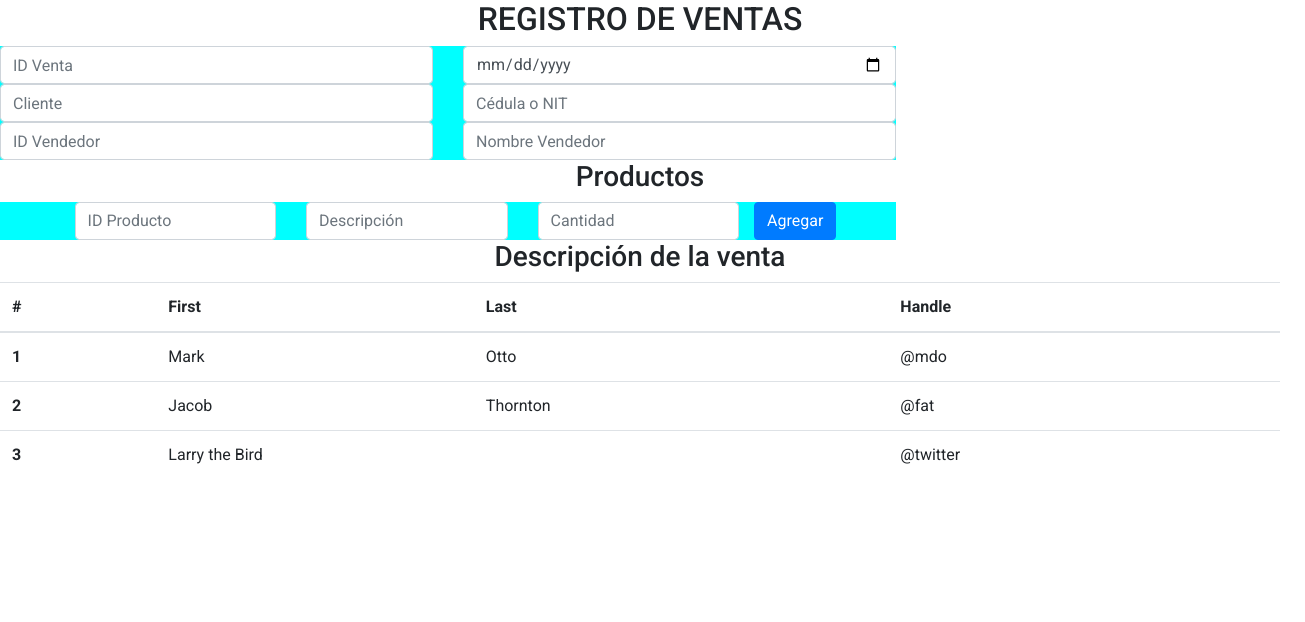
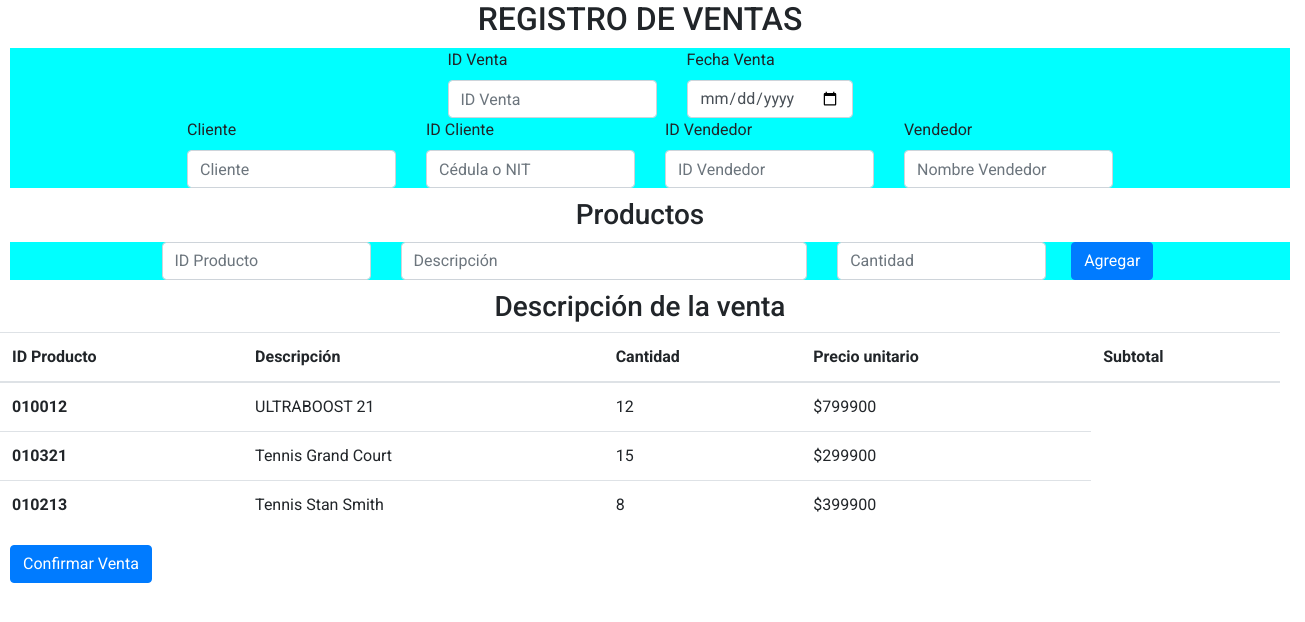
Before and after one commit to NovaDevs-MinTIC/NovaDevs, a React (Create React App) app: page /RegistroVentas in a window 1280 px wide. Shown: the top 622 px of the page, 1305 px wide, since content can reach past the window. Built offline with nearby package versions, Linux system fonts and the light colour scheme.

Commit message:
Se agregan algunos estilos a la página registro de ventas

```diff
--- a/src/pages/RegistroVentas.jsx
+++ b/src/pages/RegistroVentas.jsx
@@ -7,25 +7,31 @@ const RegistroVentas = () => {
             <h2>REGISTRO DE VENTAS</h2>
             <div className="formulario">
                 <form action="">
-                    <div className="row">
-                        <div className="col-md-6" >
+                    <div className="row g-3">
+                        <div className="col-auto" >
+                            <label for="exampleFormControlInput1" class="form-label">ID Venta</label>
                             <input type="text" placeholder="ID Venta" className="form-control"/>
                         </div>
-                        <div className="col-md-6">
+                        <div className="col-auto">
+                            <label for="exampleFormControlInput1" class="form-label">Fecha Venta</label>
                             <input type="date" placeholder="Fecha Venta" className="form-control"/>
                         </div>
                     </div>
-                    <div className="row">
-                        <div className="col-md-6">
+                    <div className="row g-3">
+                        <div className="col-auto">
+                            <label for="exampleFormControlInput1" class="form-label">Cliente</label>
                             <input type="text" placeholder="Cliente" className="form-control"/>
                         </div>
-                        <div className="col-md-6">
+                        <div className="col-auto">
+                            <label for="exampleFormControlInput1" class="form-label">ID Cliente</label>
                             <input type="number" placeholder="Cédula o NIT" className="form-control"/>
                         </div>
-                        <div className="col-md-6">
+                        <div className="col-auto">
+                            <label for="exampleFormControlInput1" class="form-label">ID Vendedor</label>
                             <input type="number" placeholder="ID Vendedor" className="form-control"/>
                         </div>
-                        <div className="col-md-6">
+                        <div className="col-auto">
+                            <label for="exampleFormControlInput1" class="form-label">Vendedor</label>
                             <input type="text" placeholder="Nombre Vendedor" className="form-control"/>
                         </div>
                     </div>
@@ -36,13 +42,13 @@ const RegistroVentas = () => {
                 <div className="formulario">
                 <form action="">
                     <div className="row">
-                        <div className="col-md-3" >
+                        <div className="col-auto" >
                             <input type="number" placeholder="ID Producto" className="form-control"/>
                         </div>
-                        <div className="col-md-3">
+                        <div className="col-4">
                             <input type="text" placeholder="Descripción" className="form-control"/>
                         </div>
-                        <div className="col-md-3">
+                        <div className="col-auto">
                             <input type="number" placeholder="Cantidad" className="form-control"/>
                         </div>
                         <button type="button" class="btn btn-primary">Agregar</button>
@@ -54,32 +60,37 @@ const RegistroVentas = () => {
                 <table class="table">
                     <thead>
                         <tr>
-                        <th scope="col">#</th>
-                        <th scope="col">First</th>
-                        <th scope="col">Last</th>
-                        <th scope="col">Handle</th>
+                            <th scope="col">ID Producto</th>
+                            <th scope="col">Descripción</th>
+                            <th scope="col">Cantidad</th>
+                            <th scope="col">Precio unitario</th>
+                            <th scope="col">Subtotal</th>
                         </tr>
                     </thead>
                     <tbody>
                         <tr>
-                        <th scope="row">1</th>
-                        <td>Mark</td>
-                        <td>Otto</td>
-                        <td>@mdo</td>
+                        <th scope="row">010012</th>
+                        <td>ULTRABOOST 21</td>
+                        <td>12</td>
+                        <td>$799900</td>
                         </tr>
                         <tr>
-                        <th scope="row">2</th>
-                        <td>Jacob</td>
-                        <td>Thornton</td>
-                        <td>@fat</td>
+                        <th scope="row">010321</th>
+                        <td>Tennis Grand Court</td>
+                        <td>15</td>
+                        <td>$299900</td>
                         </tr>
                         <tr>
-                        <th scope="row">3</th>
-                        <td colspan="2">Larry the Bird</td>
-                        <td>@twitter</td>
+                        <th scope="row">010213</th>
+                        <td>Tennis Stan Smith</td>
+                        <td>8</td>
+                        <td>$399900</td>
                         </tr>
                     </tbody>
                 </table>
+                <div className="confirmar">
+                    <button type="button" class="btn btn-primary">Confirmar Venta</button>
+                </div>
 
             </div>
         </div>
--- a/src/styles/ventas.css
+++ b/src/styles/ventas.css
@@ -11,9 +11,18 @@ h3{
 
 .formulario{
     background-color: aqua;
-    width: 70%;
+    width: 100%;
+    margin: 10px;
 }
 
 .formulario .row{
     justify-content: center;
 }
+
+.btn{
+    margin-left: 10px;
+}
+
+.btn:hover{
+    cursor: pointer;
+}
```
Also changed, not shown: src/components/FormItem.jsx (added, +16 -0 lines).
